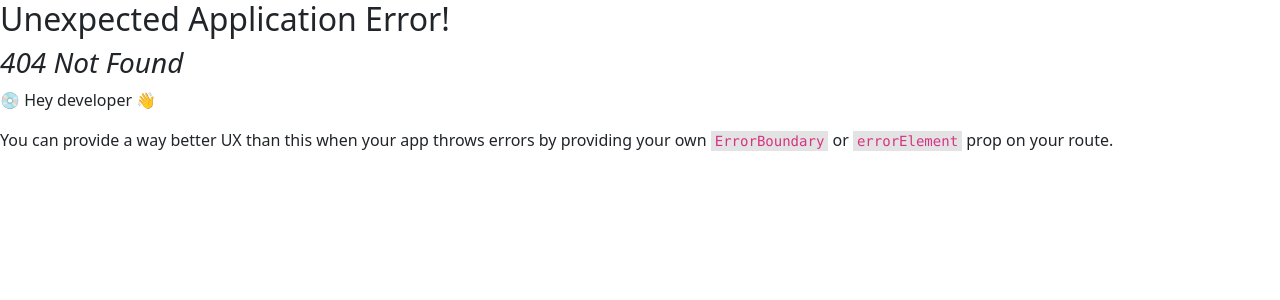
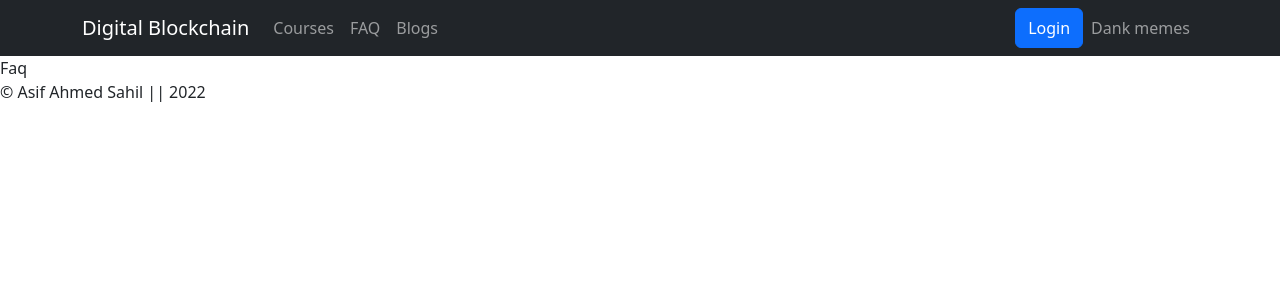
Before and after one commit to AsifAhmedSahil/Digital-blockchain-client, a React (Create React App) app: page /faq in a window 1280 px wide. Before the commit this address had no page. Shown: the top 300 px of the page. Built offline with nearby package versions, Linux system fonts and the light colour scheme.

Commit message:
structure

```diff
--- a/package.json
+++ b/package.json
@@ -8,6 +8,7 @@
     "@testing-library/user-event": "^13.5.0",
     "bootstrap": "^5.2.2",
     "firebase": "^9.12.1",
+    "mdbreact": "^5.2.0",
     "react": "^18.2.0",
     "react-bootstrap": "^2.5.0",
     "react-dom": "^18.2.0",
--- /dev/null
+++ b/src/components/Blog/Blog.js
@@ -0,0 +1,15 @@
+import React from 'react'
+import Footer from '../shared/Footer/Footer';
+import Header from "../shared/Header/Header";
+const Blog = () => {
+  return (
+    <div>
+        <Header></Header>
+        Blog
+        <Footer/>
+
+        </div>
+  )
+}
+
+export default Blog
--- /dev/null
+++ b/src/components/FAQ/Faq.js
@@ -0,0 +1,16 @@
+import React from 'react'
+import Footer from '../shared/Footer/Footer'
+import Header from '../shared/Header/Header'
+
+const Faq = () => {
+  return (
+    <div>
+        <Header/>
+        Faq
+        <Footer/>
+
+        </div>
+  )
+}
+
+export default Faq
--- a/src/components/shared/Courses/Courses.js
+++ b/src/components/shared/Courses/Courses.js
@@ -0,0 +1,9 @@
+import React from 'react'
+
+const Courses = () => {
+  return (
+    <div>Courses</div>
+  )
+}
+
+export default Courses
--- a/src/components/shared/Footer/Footer.js
+++ b/src/components/shared/Footer/Footer.js
@@ -0,0 +1,11 @@
+import React from 'react'
+
+const Footer = () => {
+  return (
+    <div>
+      © Asif Ahmed Sahil || 2022
+    </div>
+  )
+}
+
+export default Footer
--- a/src/components/shared/Header/Header.js
+++ b/src/components/shared/Header/Header.js
@@ -2,20 +2,22 @@ import React from 'react'
 import Container from 'react-bootstrap/Container';
 import Nav from 'react-bootstrap/Nav';
 import Navbar from 'react-bootstrap/Navbar';
+import Button from 'react-bootstrap/Button';
 const Header = () => {
   return (
     <Navbar collapseOnSelect expand="lg" bg="dark" variant="dark">
       <Container>
-        <Navbar.Brand href="#home">React-Bootstrap</Navbar.Brand>
+        <Navbar.Brand href="#">Digital Blockchain</Navbar.Brand>
         <Navbar.Toggle aria-controls="responsive-navbar-nav" />
         <Navbar.Collapse id="responsive-navbar-nav">
           <Nav className="me-auto">
-            <Nav.Link href="#features">Features</Nav.Link>
-            <Nav.Link href="#pricing">Pricing</Nav.Link>
+            <Nav.Link href="courses">Courses</Nav.Link>
+            <Nav.Link href="faq">FAQ</Nav.Link>
+            <Nav.Link href="blogs">Blogs</Nav.Link>
 
           </Nav>
           <Nav>
-            <Nav.Link href="#deets">More deets</Nav.Link>
+          <Button variant="primary">Login</Button>{' '}
             <Nav.Link eventKey={2} href="#memes">
               Dank memes
             </Nav.Link>
--- /dev/null
+++ b/src/components/shared/Home/Home.js
@@ -0,0 +1,9 @@
+import React from 'react'
+
+const Home = () => {
+  return (
+    <div>Home</div>
+  )
+}
+
+export default Home
--- a/src/layout/Main.js
+++ b/src/layout/Main.js
@@ -4,18 +4,21 @@ import Row from 'react-bootstrap/Row';
 import Col from 'react-bootstrap/Col';
 import { Outlet } from "react-router-dom";
 import Header from "../components/shared/Header/Header";
+import Footer from "../components/shared/Footer/Footer";
+import Home from "../components/shared/Home/Home";
 
 const Main = () => {
   return (
     <div>
         <Header/>
+        {/* <Home/> */}
       <Container>
         <Row>
             <Col lg="5">Courses side</Col>
             <Col lg="7"><Outlet></Outlet></Col>
-
         </Row>
       </Container>
+      <Footer/>
     </div>
   );
 };
```
Also changed, not shown: src/Routes/Routes.js (+16 -2 lines), 1 other file (tests, documents, lock files or other folders).
